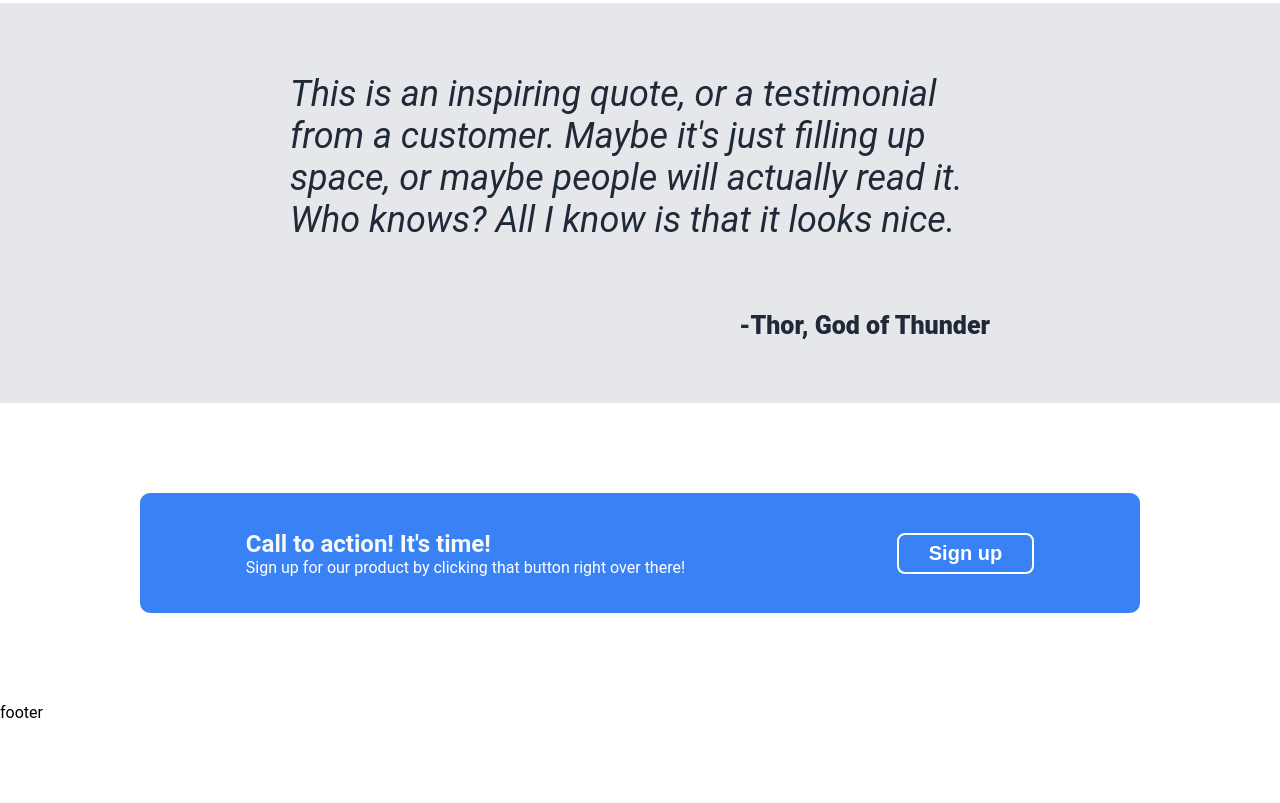
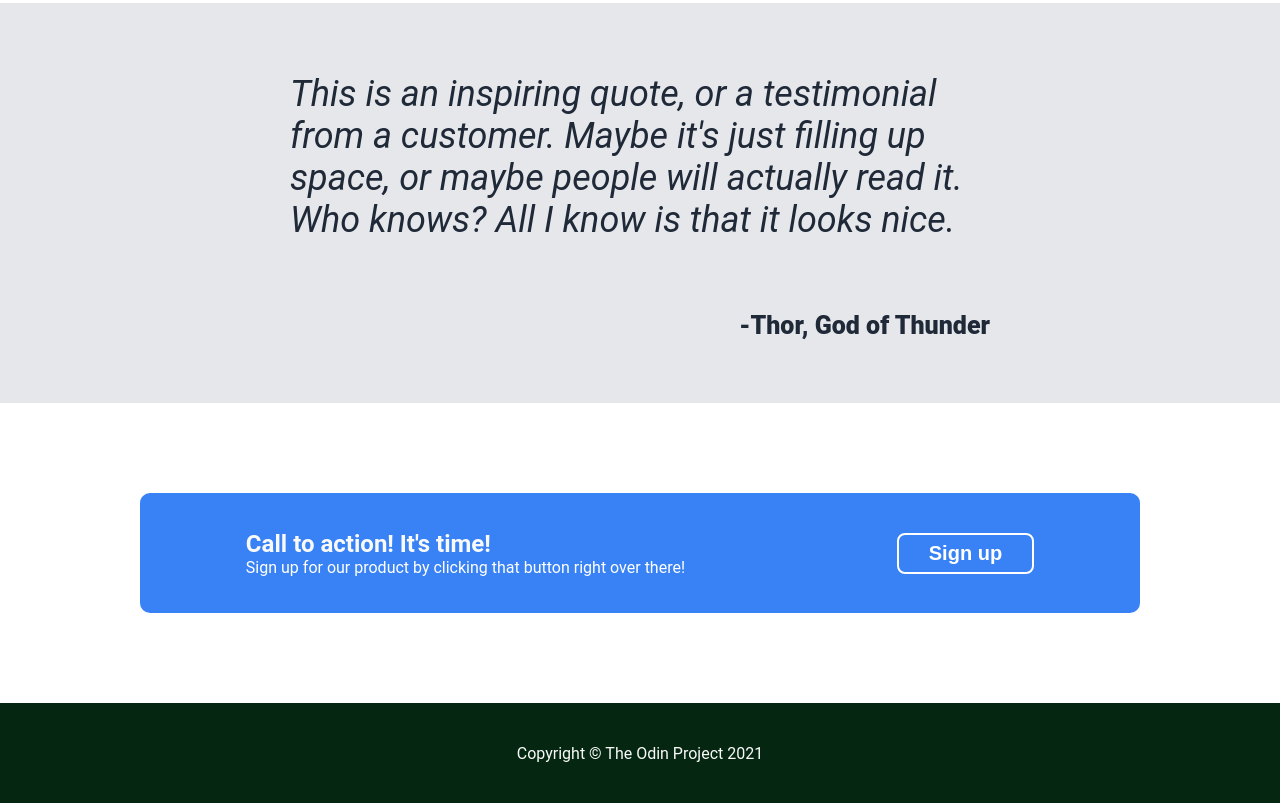
Before and after one commit to wada23/odin-project-landing-page2, a plain HTML site: page index.html in a window 1280 px wide. Shown: the part 1027-1830 px from the top of the page. Before the commit the page ends 1749 px from the top, so only its background shows below. Drawn offline with Linux system fonts and the light colour scheme.

Commit message:
Create a Footer

```diff
--- a/index.html
+++ b/index.html
@@ -63,8 +63,9 @@
             </div>
         </div>
 
-        <div>footer</div>
-
+        <div class="copyright-container">
+        <div>Copyright © The Odin Project 2021</div>
+        </div>
 
     </body>
 </html>
--- a/style.css
+++ b/style.css
@@ -170,3 +170,12 @@ button {
 #no-border {
     border: none;
 }
+
+.copyright-container {
+    background-color: rgb(5, 39, 18);
+    display: flex;
+    justify-content: center;
+    align-items: center;
+    height: 100px;
+    color: #F9FAF8;
+}
```
